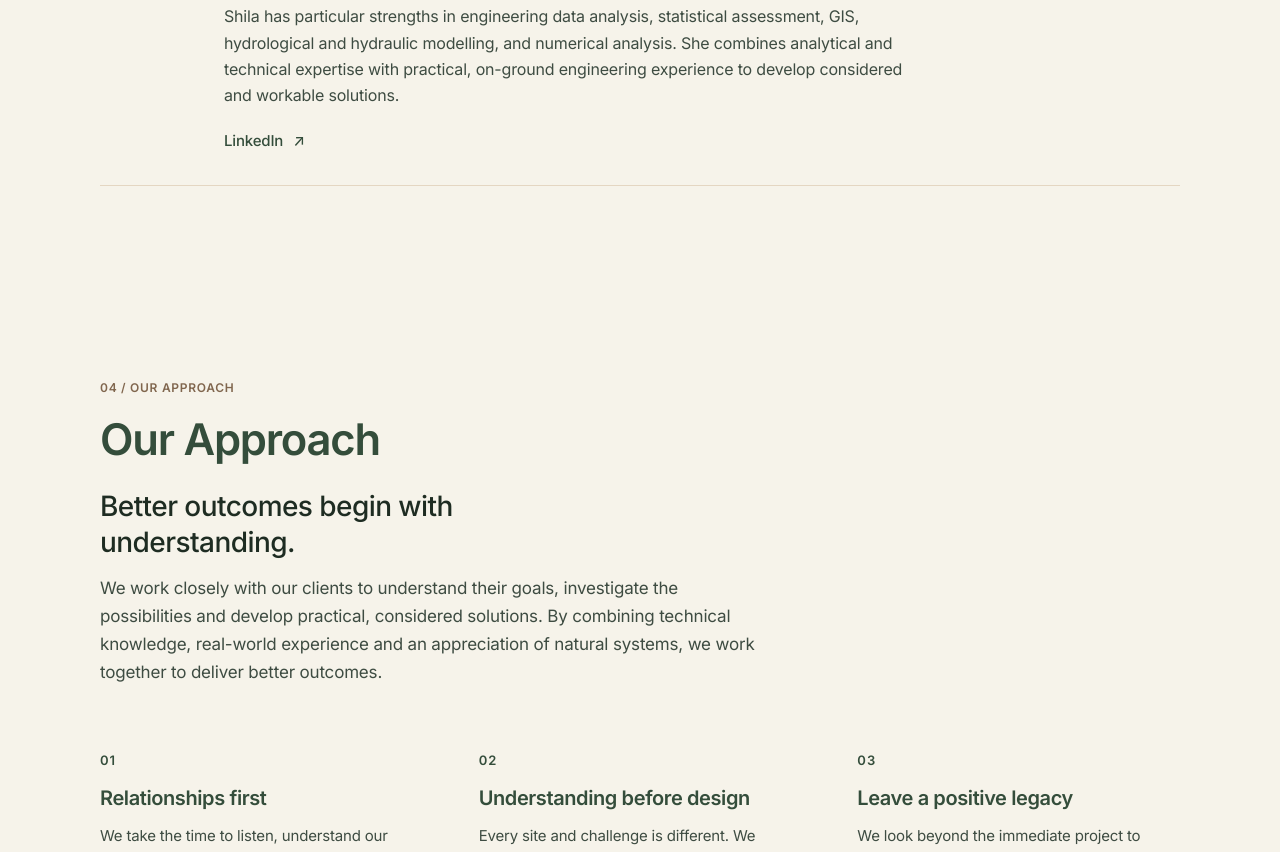
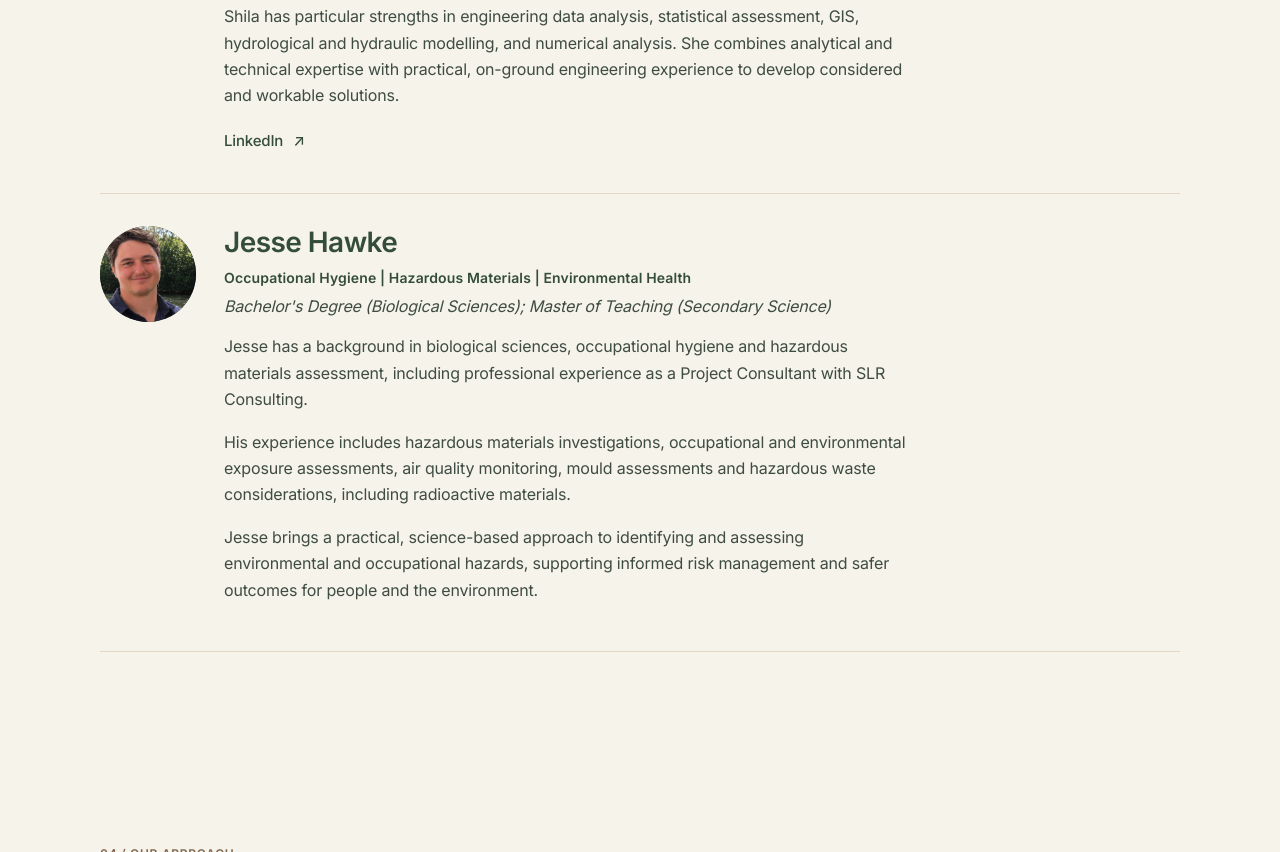
Before and after one commit to Solaclean3/GeoPoint, a plain HTML site: page index.html in a window 1280 px wide. Shown: the part 3562-4414 px from the top of the page. Drawn offline with Linux system fonts and the light colour scheme.

Commit message:
Add Jesse Hawke to the Our People profiles.
Co-authored-by: Cursor <cursoragent@cursor.com>

```diff
--- a/assets/styles.css
+++ b/assets/styles.css
@@ -396,6 +396,10 @@ h1, h2, h3 {
 
 .person .profile-photo-shila {
   object-position: center 38%;
+}
+
+.person .profile-photo-jesse {
+  object-position: center 24%;
 }
 
 .person h3 {
--- a/index.html
+++ b/index.html
@@ -167,6 +167,17 @@
               <a class="text-link" href="https://www.linkedin.com/in/shila-devi/" rel="noopener noreferrer" aria-label="Shila Devi on LinkedIn">LinkedIn <span aria-hidden="true">↗</span></a>
             </div>
           </article>
+          <article class="person">
+            <img class="profile-photo profile-photo-jesse" src="assets/Bob_Sacomono.jpg" alt="Jesse Hawke – GeoPoint Consulting" width="1205" height="1557">
+            <div>
+              <h3>Jesse Hawke</h3>
+              <p class="person-role">Occupational Hygiene | Hazardous Materials | Environmental Health</p>
+              <p class="person-qualifications">Bachelor's Degree (Biological Sciences); Master of Teaching (Secondary Science)</p>
+              <p>Jesse has a background in biological sciences, occupational hygiene and hazardous materials assessment, including professional experience as a Project Consultant with SLR Consulting.</p>
+              <p>His experience includes hazardous materials investigations, occupational and environmental exposure assessments, air quality monitoring, mould assessments and hazardous waste considerations, including radioactive materials.</p>
+              <p>Jesse brings a practical, science-based approach to identifying and assessing environmental and occupational hazards, supporting informed risk management and safer outcomes for people and the environment.</p>
+            </div>
+          </article>
         </div>
       </div>
     </section>
```
Also changed, not shown: assets/Bob_Sacomono.jpg (added).
